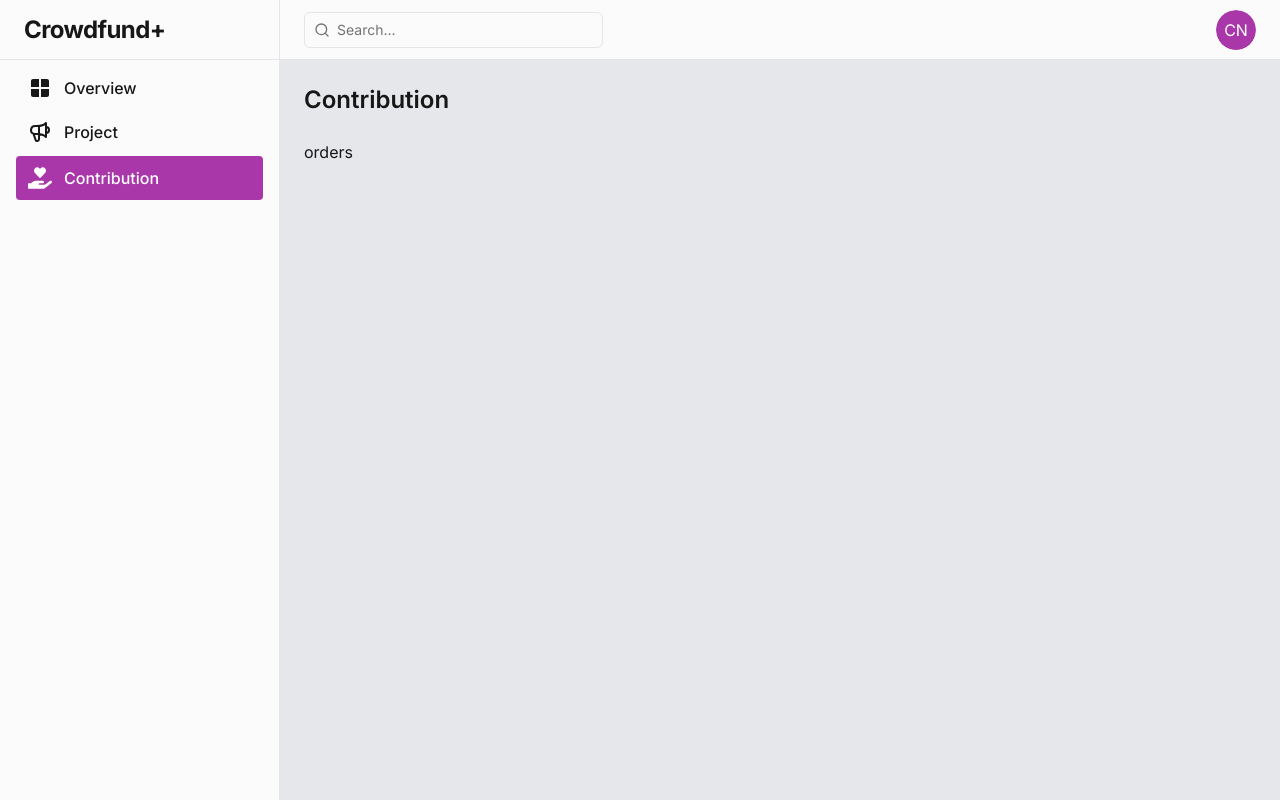
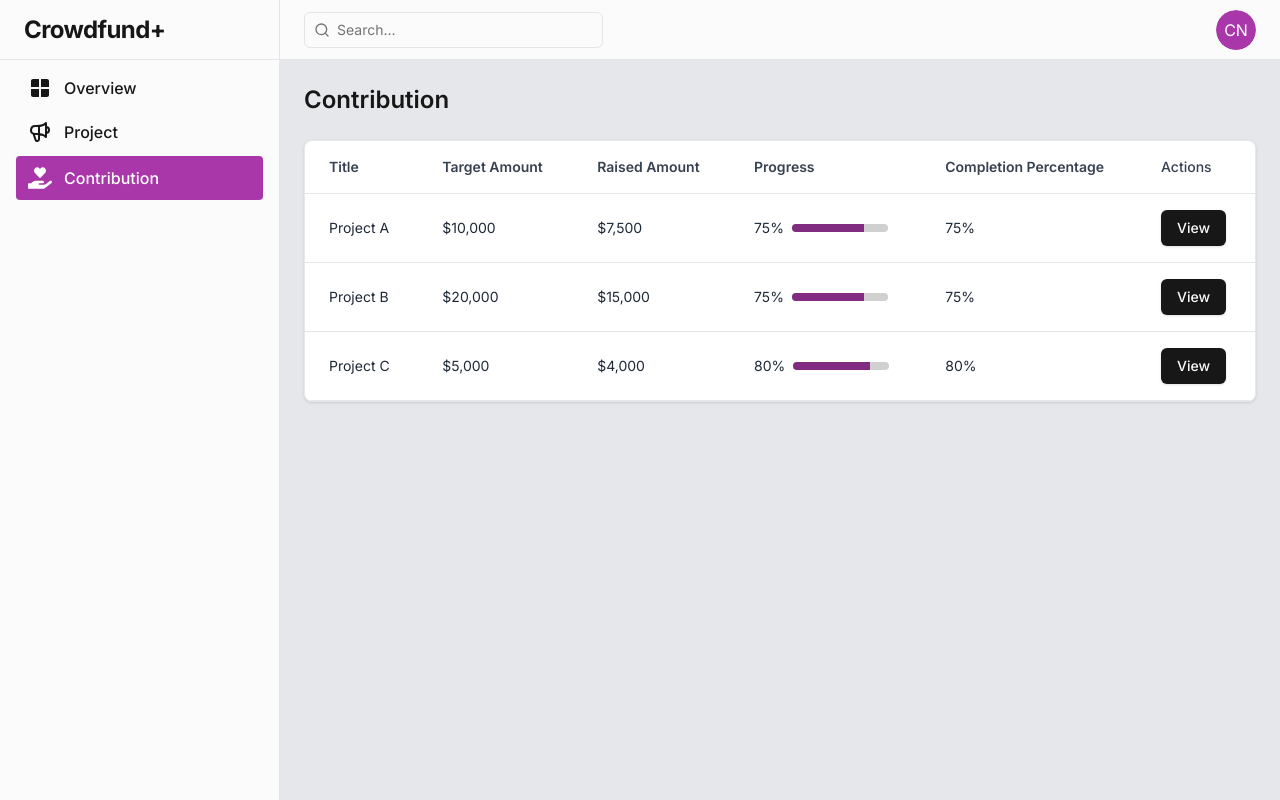
Before and after one commit to destinyjibola/Ashakine, a Next.js app: page /dashboard/contribution in a window 1280 px wide. Built offline with nearby package versions, Linux system fonts and the light colour scheme.

Commit message:
added table to contribution

```diff
--- a/app/dashboard/contribution/page.tsx
+++ b/app/dashboard/contribution/page.tsx
@@ -1,8 +1,44 @@
+import DynamicTable from '@/components/dashboard/Table';
 import React from 'react'
 
+
 const page = () => {
+
+  const columns = [
+    { label: "Title", accessor: "title" },
+    { label: "Target Amount", accessor: "targetAmount" },
+    { label: "Raised Amount", accessor: "raisedAmount" },
+    { label: "Progress", accessor: "progress" },
+    { label: "Completion Percentage", accessor: "completionPercentage" },
+  ];
+
+  const data = [
+    {
+      title: "Project A",
+      targetAmount: "$10,000",
+      raisedAmount: "$7,500",
+      progress: 75,
+      completionPercentage: "75%",
+    },
+    {
+      title: "Project B",
+      targetAmount: "$20,000",
+      raisedAmount: "$15,000",
+      progress: 75,
+      completionPercentage: "75%",
+    },
+    {
+      title: "Project C",
+      targetAmount: "$5,000",
+      raisedAmount: "$4,000",
+      progress: 80,
+      completionPercentage: "80%",
+    },
+  ];
   return (
-    <div>orders</div>
+    <div>
+      <DynamicTable columns={columns} data={data} />
+    </div>
   )
 }
 
--- a/app/dashboard/project/page.tsx
+++ b/app/dashboard/project/page.tsx
@@ -1,7 +1,6 @@
 "use client";
 import DynamicTable from "@/components/dashboard/Table";
 import React from "react";
-
 
 const Page = () => {
   const columns = [
--- a/components/dashboard/Table.tsx
+++ b/components/dashboard/Table.tsx
@@ -1,6 +1,7 @@
 "use client";
 import React from "react";
 import { Progress } from "@/components/ui/progress"; // Importing the Shadcn Progress component
+import { Button } from "@/components/ui/button"; // Importing the Shadcn Button component
 
 interface Column {
   label: string;
@@ -25,11 +26,15 @@ const DynamicTable: React.FC<TableProps> = ({ columns, data }) => {
             {columns.map((col) => (
               <th
                 key={col.accessor}
-                className="px-4 py-2 border-b dark:border-gray-700 text-left text-sm font-medium text-gray-700 dark:text-gray-300"
+                className="px-6 py-4 border-b dark:border-gray-700 text-left text-sm font-semibold text-gray-700 dark:text-gray-300"
               >
                 {col.label}
               </th>
             ))}
+            {/* Adding an extra header for the "View" button column */}
+            <th className="px-6 py-4 border-b dark:border-gray-700 text-left text-sm font-medium text-gray-700 dark:text-gray-300">
+              Actions
+            </th>
           </tr>
         </thead>
         <tbody>
@@ -41,9 +46,8 @@ const DynamicTable: React.FC<TableProps> = ({ columns, data }) => {
               {columns.map((col) => (
                 <td
                   key={col.accessor}
-                  className="px-4 py-2 text-sm text-gray-800 dark:text-gray-200"
+                  className="px-6 py-4 text-sm text-gray-800 dark:text-gray-200"
                 >
-                  {/* Conditionally render the progress bar for the "Progress" column */}
                   {col.accessor === "progress" ? (
                     <div className="flex items-center">
                       <span className="mr-2">{row[col.accessor]}%</span>
@@ -54,6 +58,12 @@ const DynamicTable: React.FC<TableProps> = ({ columns, data }) => {
                   )}
                 </td>
               ))}
+              {/* Adding a new cell for the "View" button */}
+              <td className="px-6 py-4">
+                <Button onClick={() => alert(`Viewing: ${row[columns[0].accessor]}`)}>
+                  View
+                </Button>
+              </td>
             </tr>
           ))}
         </tbody>
```
